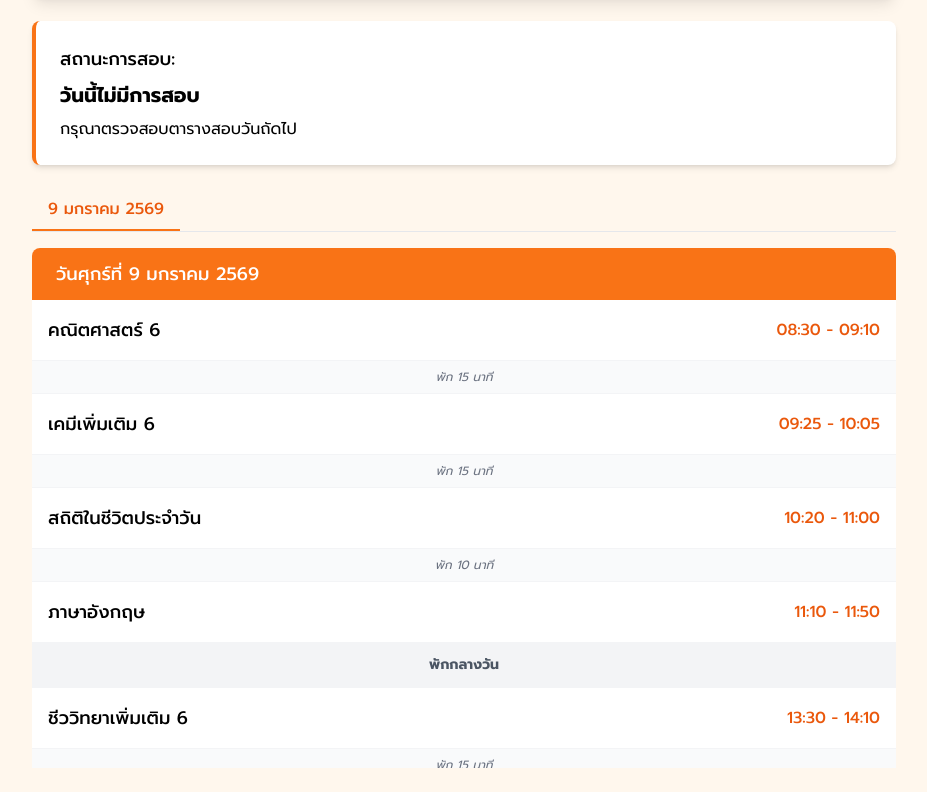
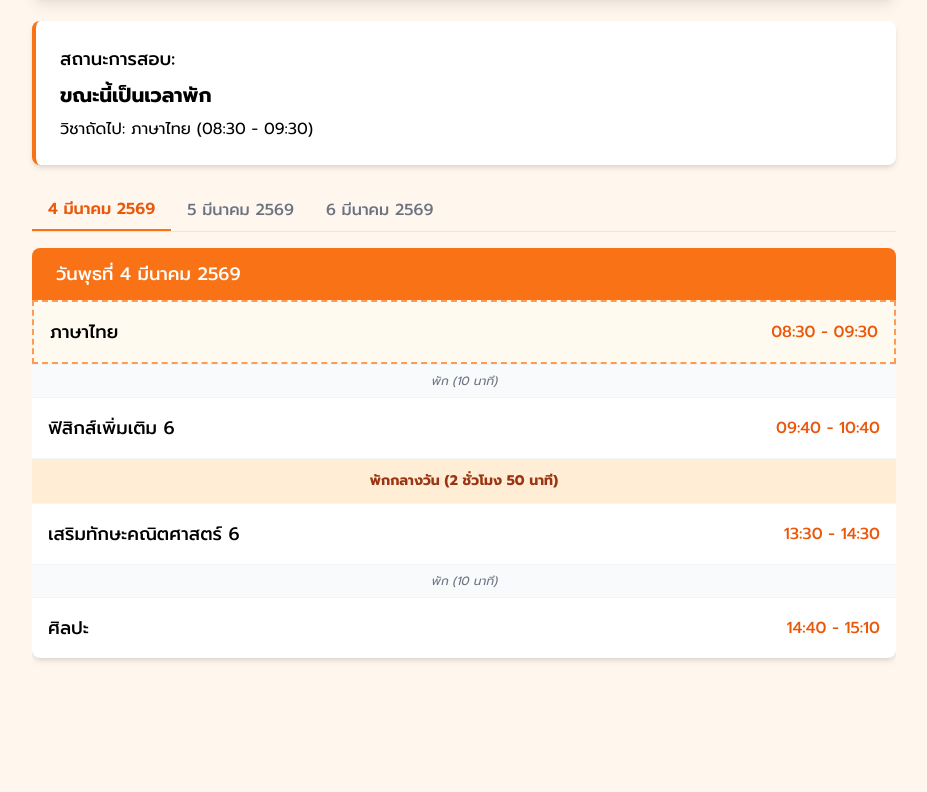
Before and after one commit to ATIWAT8774/Examjune, a plain HTML site: page index.html in a window 1280 px wide. Shown: the part 151-943 px from the top of the page, without its empty margins (176-1103 px from the left). After the commit the page ends 857 px from the top, so only its background shows below. Drawn offline with nearby package versions, Linux system fonts and the light colour scheme.

Commit message:
Update index.html

```diff
--- a/index.html
+++ b/index.html
@@ -3,7 +3,7 @@
 <head>
     <meta charset="UTF-8">
     <meta name="viewport" content="width=device-width, initial-scale=1.0">
-    <title>ตารางสอบ ม.6/10 - 9 ม.ค. 69</title>
+    <title>ตารางสอบปลายภาค ม.6/10</title>
     <script src="https://cdn.tailwindcss.com"></script>
     <link href="https://fonts.googleapis.com/css2?family=Prompt:wght@300;400;500;600;700&display=swap" rel="stylesheet">
     <style>
@@ -12,7 +12,7 @@
             background-color: #FFF8F3;
         }
         .exam-container {
-            max-height: calc(100vh - 280px);
+            max-height: calc(100vh - 350px);
             overflow-y: auto;
         }
         .exam-container::-webkit-scrollbar {
@@ -42,12 +42,20 @@
             border: 2px dashed #FF9B50;
             background-color: #fffaf0;
         }
+        .tab-btn {
+            transition: all 0.3s ease;
+        }
+        .tab-btn.active {
+            border-bottom: 2px solid #f97316;
+            color: #ea580c;
+            font-weight: 600;
+        }
     </style>
 </head>
 <body class="bg-orange-50">
     <div class="container mx-auto px-4 py-6 max-w-4xl">
         <div class="bg-gradient-to-r from-orange-500 to-orange-400 rounded-lg shadow-lg p-6 mb-6 text-white">
-            <h1 class="text-3xl font-bold text-center mb-2">ตารางสอบ ม.6/10</h1>
+            <h1 class="text-3xl font-bold text-center mb-2">ตารางสอบปลายภาค ม.6/10</h1>
             <div class="flex flex-col md:flex-row justify-between items-center">
                 <div class="text-xl font-medium" id="current-date"></div>
                 <div class="text-2xl font-bold" id="current-time"></div>
@@ -60,68 +68,116 @@
             <div class="text-md" id="next-exam-info">กำลังตรวจสอบ...</div>
         </div>
 
-        <div class="flex mb-4 border-b border-gray-200">
-            <button id="tab-day1" class="px-4 py-2 font-medium text-orange-600 border-b-2 border-orange-500">9 มกราคม 2569</button>
+        <div class="flex mb-4 border-b border-gray-200 overflow-x-auto" id="tabs-container">
+            <button class="tab-btn active px-4 py-2 font-medium text-gray-500 whitespace-nowrap" data-date="2026-03-04">4 มีนาคม 2569</button>
+            <button class="tab-btn px-4 py-2 font-medium text-gray-500 whitespace-nowrap" data-date="2026-03-05">5 มีนาคม 2569</button>
+            <button class="tab-btn px-4 py-2 font-medium text-gray-500 whitespace-nowrap" data-date="2026-03-06">6 มีนาคม 2569</button>
         </div>
 
-        <div id="day1-content" class="exam-container">
+        <div id="exam-content" class="exam-container">
             <div class="bg-white rounded-lg shadow-md overflow-hidden mb-6">
-                <div class="bg-orange-500 text-white px-6 py-3 font-medium text-lg">
-                    วันศุกร์ที่ 9 มกราคม 2569
+                <div id="day-header" class="bg-orange-500 text-white px-6 py-3 font-medium text-lg">
+                    ตารางสอบ
                 </div>
                 <div class="divide-y divide-gray-100" id="schedule-list">
-                    <div class="exam-item p-4 hover:bg-orange-50" data-date="2026-01-09" data-start="08:30" data-end="09:10">
-                        <div class="flex justify-between items-center">
-                            <div class="font-medium text-lg">คณิตศาสตร์ 6</div>
-                            <div class="text-orange-600 font-medium">08:30 - 09:10</div>
-                        </div>
-                    </div>
-                    <div class="p-2 bg-gray-50 text-xs text-gray-500 text-center italic">พัก 15 นาที</div>
-
-                    <div class="exam-item p-4 hover:bg-orange-50" data-date="2026-01-09" data-start="09:25" data-end="10:05">
-                        <div class="flex justify-between items-center">
-                            <div class="font-medium text-lg">เคมีเพิ่มเติม 6</div>
-                            <div class="text-orange-600 font-medium">09:25 - 10:05</div>
-                        </div>
-                    </div>
-                    <div class="p-2 bg-gray-50 text-xs text-gray-500 text-center italic">พัก 15 นาที</div>
-
-                    <div class="exam-item p-4 hover:bg-orange-50" data-date="2026-01-09" data-start="10:20" data-end="11:00">
-                        <div class="flex justify-between items-center">
-                            <div class="font-medium text-lg">สถิติในชีวิตประจำวัน</div>
-                            <div class="text-orange-600 font-medium">10:20 - 11:00</div>
-                        </div>
-                    </div>
-                    <div class="p-2 bg-gray-50 text-xs text-gray-500 text-center italic">พัก 10 นาที</div>
-
-                    <div class="exam-item p-4 hover:bg-orange-50" data-date="2026-01-09" data-start="11:10" data-end="11:50">
-                        <div class="flex justify-between items-center">
-                            <div class="font-medium text-lg">ภาษาอังกฤษ</div>
-                            <div class="text-orange-600 font-medium">11:10 - 11:50</div>
-                        </div>
-                    </div>
-                    <div class="p-3 bg-gray-100 text-sm text-gray-600 font-bold text-center">พักกลางวัน</div>
-
-                    <div class="exam-item p-4 hover:bg-orange-50" data-date="2026-01-09" data-start="13:30" data-end="14:10">
-                        <div class="flex justify-between items-center">
-                            <div class="font-medium text-lg">ชีววิทยาเพิ่มเติม 6</div>
-                            <div class="text-orange-600 font-medium">13:30 - 14:10</div>
-                        </div>
-                    </div>
-                    <div class="p-2 bg-gray-50 text-xs text-gray-500 text-center italic">พัก 15 นาที</div>
-
-                    <div class="exam-item p-4 hover:bg-orange-50" data-date="2026-01-09" data-start="14:30" data-end="15:10">
-                        <div class="flex justify-between items-center">
-                            <div class="font-medium text-lg">สังคมศึกษา</div>
-                            <div class="text-orange-600 font-medium">14:30 - 15:10</div>
-                        </div>
-                    </div>
                     </div>
             </div>
         </div>
     </div>
 
     <script>
+        const examSchedule = {
+            "2026-03-04": [
+                { subject: "ภาษาไทย", start: "08:30", end: "09:30" },
+                { subject: "ฟิสิกส์เพิ่มเติม 6", start: "09:40", end: "10:40" },
+                { subject: "เสริมทักษะคณิตศาสตร์ 6", start: "13:30", end: "14:30" },
+                { subject: "ศิลปะ", start: "14:40", end: "15:10" }
+            ],
+            "2026-03-05": [
+                { subject: "คณิตศาสตร์ 6", start: "08:30", end: "09:30" },
+                { subject: "สุขศึกษาและพลศึกษา", start: "09:40", end: "10:10" },
+                { subject: "เคมีเพิ่มเติม 6", start: "13:00", end: "14:00" },
+                { subject: "ประวัติศาสตร์", start: "14:10", end: "15:10" }
+            ],
+            "2026-03-06": [
+                { subject: "ภาษาอังกฤษ", start: "08:30", end: "09:30" },
+                { subject: "สถิติในชีวิตประจำวัน", start: "09:40", end: "10:40" },
+                { subject: "การงานอาชีพ", start: "10:50", end: "11:20" },
+                { subject: "ชีววิทยาเพิ่มเติม 6", start: "13:00", end: "14:00" },
+                { subject: "สังคมศึกษา", start: "14:10", end: "15:10" }
+            ]
+        };
+
+        const dayNames = {
+            "2026-03-04": "วันพุธที่ 4 มีนาคม 2569",
+            "2026-03-05": "วันพฤหัสบดีที่ 5 มีนาคม 2569",
+            "2026-03-06": "วันศุกร์ที่ 6 มีนาคม 2569"
+        };
+
+        let currentActiveDate = "2026-03-04";
+
+        function getMinutesFromTime(timeStr) {
+            const [hours, minutes] = timeStr.split(':').map(Number);
+            return (hours * 60) + minutes;
+        }
+
+        function calculateBreakMinutes(startTime, endTime) {
+            return getMinutesFromTime(endTime) - getMinutesFromTime(startTime);
+        }
+
+        function formatDurationText(totalMins) {
+            if (totalMins < 60) {
+                return `${totalMins} นาที`;
+            }
+            const hrs = Math.floor(totalMins / 60);
+            const mins = totalMins % 60;
+            if (mins === 0) {
+                return `${hrs} ชั่วโมง`;
+            }
+            return `${hrs} ชั่วโมง ${mins} นาที`;
+        }
+
+        function renderSchedule(dateKey) {
+            const listElement = document.getElementById('schedule-list');
+            const headerElement = document.getElementById('day-header');
+
+            headerElement.textContent = dayNames[dateKey];
+            listElement.innerHTML = '';
+
+            const subjects = examSchedule[dateKey];
+            if (!subjects) return;
+
+            for (let i = 0; i < subjects.length; i++) {
+                const exam = subjects[i];
+
+                const itemHtml = `
+                    <div class="exam-item p-4 hover:bg-orange-50 transition-colors" data-date="${dateKey}" data-start="${exam.start}" data-end="${exam.end}">
+                        <div class="flex justify-between items-center">
+                            <div class="font-medium text-lg">${exam.subject}</div>
+                            <div class="text-orange-600 font-medium">${exam.start} - ${exam.end}</div>
+                        </div>
+                    </div>
+                `;
+                listElement.insertAdjacentHTML('beforeend', itemHtml);
+
+                if (i < subjects.length - 1) {
+                    const nextExam = subjects[i + 1];
+                    const breakMins = calculateBreakMinutes(exam.end, nextExam.start);
+                    const formattedDuration = formatDurationText(breakMins);
+
+                    let breakHtml = '';
+                    // หากเวลาพักเกิน 30 นาที (รวบคาบว่างเข้ากับพักกลางวัน) ให้แสดงเป็นพักกลางวัน
+                    if (breakMins > 30) {
+                        breakHtml = `<div class="p-3 bg-orange-100 text-sm text-orange-800 font-bold text-center">พักกลางวัน (${formattedDuration})</div>`;
+                    } else {
+                        breakHtml = `<div class="p-2 bg-gray-50 text-xs text-gray-500 text-center italic">พัก (${formattedDuration})</div>`;
+                    }
+                    listElement.insertAdjacentHTML('beforeend', breakHtml);
+                }
+            }
+            updateExamStatus(new Date());
+        }
+
         function updateDateTime() {
             const now = new Date();
             const options = { weekday: 'long', year: 'numeric', month: 'long', day: 'numeric' };
@@ -135,35 +191,23 @@
             updateExamStatus(now);
         }
 
-        const examSchedule = {
-            "2026-01-09": [
-                { subject: "คณิตศาสตร์ 6", start: "08:30", end: "09:10" },
-                { subject: "เคมีเพิ่มเติม 6", start: "09:25", end: "10:05" },
-                { subject: "สถิติในชีวิตประจำวัน", start: "10:20", end: "11:00" },
-                { subject: "ภาษาอังกฤษ", start: "11:10", end: "11:50" },
-                { subject: "ชีววิทยาเพิ่มเติม 6", start: "13:30", end: "14:10" },
-                { subject: "สังคมศึกษา", start: "14:30", end: "15:10" }
-            ]
-        };
-
         function updateExamStatus(now) {
             const year = now.getFullYear();
             const month = (now.getMonth() + 1).toString().padStart(2, '0');
             const day = now.getDate().toString().padStart(2, '0');
             const todayFormatted = `${year}-${month}-${day}`;
 
-            const todaySchedule = examSchedule[todayFormatted];
+            const scheduleToCheck = examSchedule[todayFormatted];
             const statusElement = document.getElementById('current-status');
             const nextExamElement = document.getElementById('next-exam-info');
 
-            // Reset classes
             document.querySelectorAll('.exam-item').forEach(item => {
                 item.classList.remove('current-exam', 'next-exam');
             });
 
-            if (!todaySchedule) {
-                statusElement.textContent = "วันนี้ไม่มีการสอบ";
-                nextExamElement.textContent = "กรุณาตรวจสอบตารางสอบวันถัดไป";
+            if (!scheduleToCheck) {
+                statusElement.textContent = "วันนี้ไม่มีการสอบ (หรือไม่ได้อยู่ในช่วงวันสอบ)";
+                nextExamElement.textContent = "เตรียมตัวอ่านหนังสือทบทวนให้พร้อมนะครับ";
                 return;
             }
 
@@ -172,11 +216,11 @@
             let currentExam = null;
             let nextExam = null;
 
-            for (let i = 0; i < todaySchedule.length; i++) {
-                const exam = todaySchedule[i];
+            for (let i = 0; i < scheduleToCheck.length; i++) {
+                const exam = scheduleToCheck[i];
                 if (currentTimeString >= exam.start && currentTimeString < exam.end) {
                     currentExam = exam;
-                    nextExam = todaySchedule[i + 1] || null;
+                    nextExam = scheduleToCheck[i + 1] || null;
                     break;
                 } else if (currentTimeString < exam.start) {
                     nextExam = exam;
@@ -184,29 +228,57 @@
                 }
             }
 
+            const isShowingToday = (currentActiveDate === todayFormatted);
+
             if (currentExam) {
                 statusElement.textContent = `ขณะนี้กำลังสอบ: ${currentExam.subject}`;
+                if (isShowingToday) {
                     const element = document.querySelector(`.exam-item[data-start="${currentExam.start}"]`);
                     if (element) element.classList.add('current-exam');
+                }
 
                 if (nextExam) {
                     nextExamElement.textContent = `วิชาถัดไป: ${nextExam.subject} (${nextExam.start} - ${nextExam.end})`;
+                    if (isShowingToday) {
                         const nextElement = document.querySelector(`.exam-item[data-start="${nextExam.start}"]`);
                         if (nextElement) nextElement.classList.add('next-exam');
+                    }
                 } else {
                     nextExamElement.textContent = "วิชาสุดท้ายของวันนี้";
                 }
             } else if (nextExam) {
                 statusElement.textContent = "ขณะนี้เป็นเวลาพัก";
                 nextExamElement.textContent = `วิชาถัดไป: ${nextExam.subject} (${nextExam.start} - ${nextExam.end})`;
+                if (isShowingToday) {
                     const nextElement = document.querySelector(`.exam-item[data-start="${nextExam.start}"]`);
                     if (nextElement) nextElement.classList.add('next-exam');
+                }
             } else {
                 statusElement.textContent = "การสอบสำหรับวันนี้สิ้นสุดแล้ว";
-                nextExamElement.textContent = "ขอให้โชคดีกับการประกาศผลสอบ!";
+                nextExamElement.textContent = "กลับบ้านพักผ่อนให้เต็มที่ครับ!";
             }
         }
 
+        document.querySelectorAll('.tab-btn').forEach(btn => {
+            btn.addEventListener('click', (e) => {
+                document.querySelectorAll('.tab-btn').forEach(b => b.classList.remove('active', 'text-orange-600'));
+                e.target.classList.add('active', 'text-orange-600');
+                currentActiveDate = e.target.getAttribute('data-date');
+                renderSchedule(currentActiveDate);
+            });
+        });
+
+        const todayStr = new Date().toISOString().split('T')[0];
+        if (examSchedule[todayStr]) {
+            currentActiveDate = todayStr;
+            const targetBtn = document.querySelector(`.tab-btn[data-date="${todayStr}"]`);
+            if (targetBtn) {
+                document.querySelectorAll('.tab-btn').forEach(b => b.classList.remove('active'));
+                targetBtn.classList.add('active');
+            }
+        }
+
+        renderSchedule(currentActiveDate);
         setInterval(updateDateTime, 1000);
         updateDateTime();
     </script>
```
Lines whose indentation alone changed are shown as unchanged.
